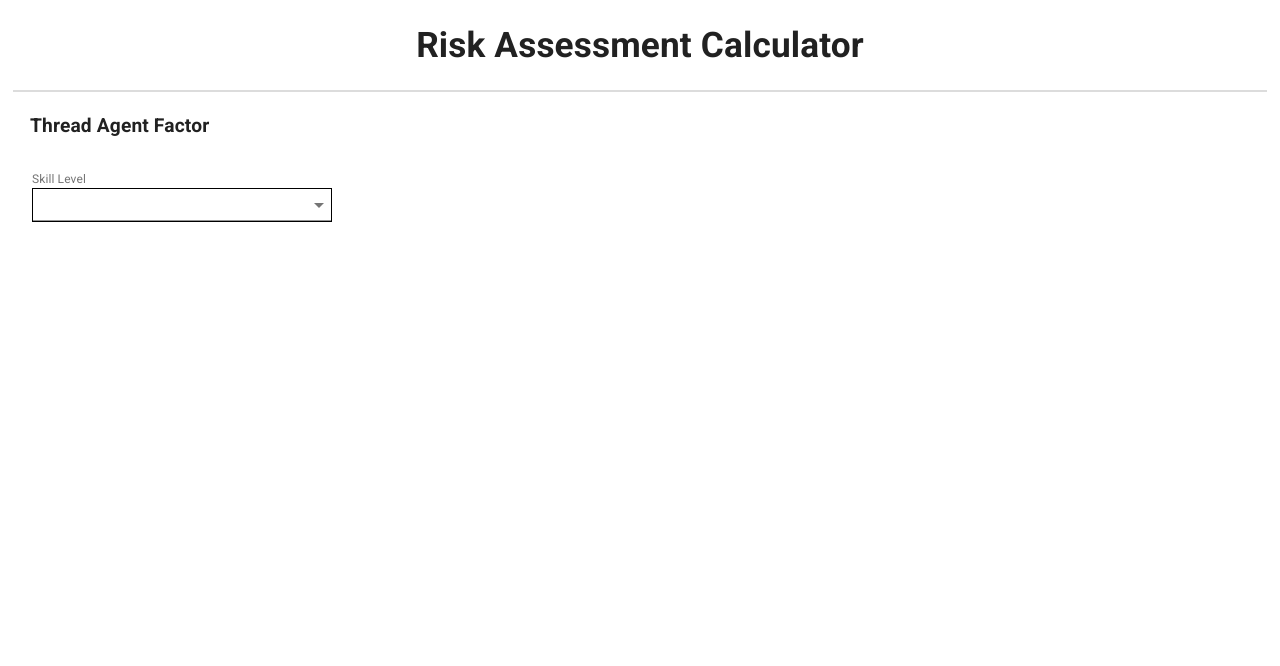
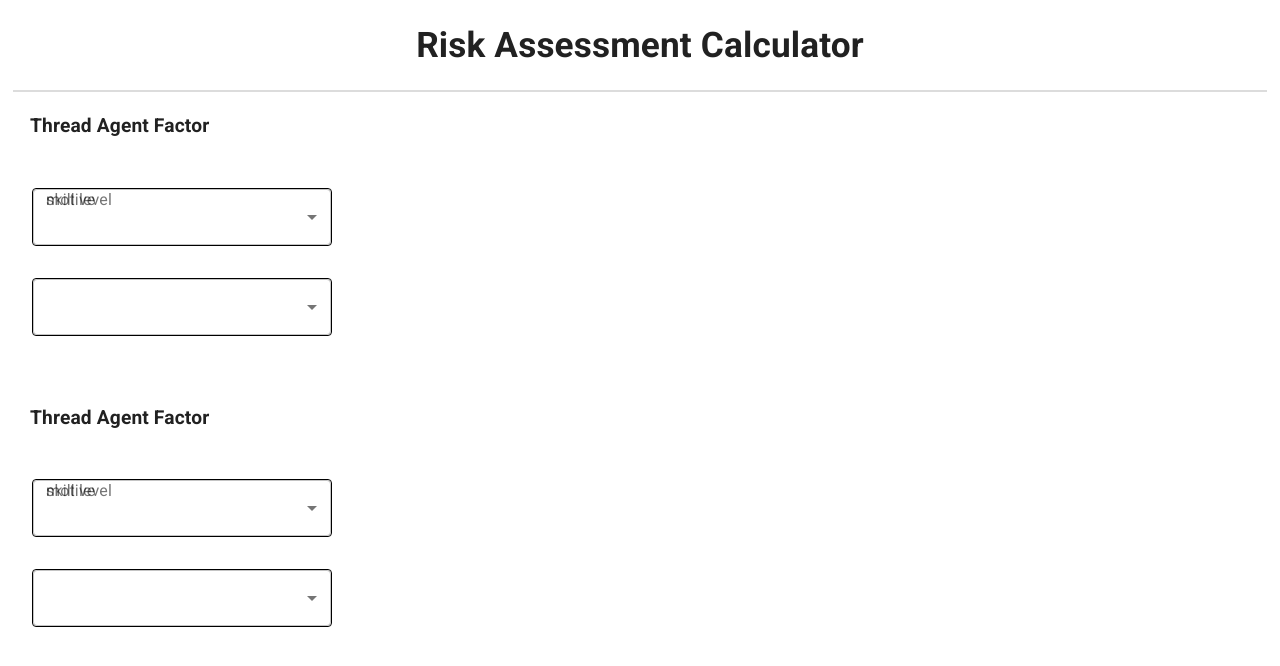
Before and after one commit to rajasoun/tdd-ts-jest-risk-calculator, a Next.js app: page / in a window 1280 px wide. Shown: the top 666 px of the page. Built offline with nearby package versions, Linux system fonts and the light colour scheme.

Commit message:
Add json file and intergrate to DropDown

```diff
--- a/component/select.tsx
+++ b/component/select.tsx
@@ -10,41 +10,59 @@ const useStyles = makeStyles((theme: Theme) =>
   createStyles({
       formControl: {
         margin: theme.spacing(4),
-        minWidth: 300,
+        minWidth: 300
       },
       selectEmpty: {
         marginTop: theme.spacing(2),
         marginLeft: theme.spacing(0),
+        marginBottom: theme.spacing(2),
         border: '1px solid black',
       },
     }),
 );
 
-const SelectDropDown = (props: any) => {
-  //console.log(props);
 
+const SelectDropDown = (props: any)=> {
+  const objectData = Object.values(props);
   const classes = useStyles();
+  const [dropDownData, setDropDownData] = React.useState('');
+
+
+  const handleChange = (event: React.ChangeEvent<{ value: unknown }>) => {
+    setDropDownData(event.target.value as string);
+  };
+
   return (
     <>
-        <FormControl className={classes.formControl}>
-        <InputLabel shrink id="demo-simple-select-placeholder-label-label">
-          Skill Level
-        </InputLabel>
+    <FormControl variant="outlined" className={classes.formControl}>
+      {
+        objectData.map((data: any, index: number) => {
+          return (
+          <>
+              <InputLabel id="demo-simple-select-outlined-label" key={index}>{data.name}</InputLabel>
               <Select
-          labelId="demo-simple-select-placeholder-label-label"
-          id="select-option"
-          onChange={(event) => props.updateFilter({ source: event.target.value })}
-          displayEmpty
+                labelId="demo-simple-select-outlined-label"
+                id="dropdown-id"
+                value={dropDownData}
+                onChange={handleChange}
+                label={data.name}
                 className={classes.selectEmpty}
               >
-          <MenuItem value=''>
+                <MenuItem value="">
                   <em>None</em>
                 </MenuItem>
-          <MenuItem value={1}>Ten</MenuItem>
-          <MenuItem value={3}>Twenty</MenuItem>
-          <MenuItem value={5}>Thirty</MenuItem>
+                {
+                  data["options"].map((newData:any, indexData: number) => {
+                    return <MenuItem value={newData.value} key={indexData}>{newData.name} ({newData.value})</MenuItem>
+                  })
+                }
               </Select>
+          </>
+          )
+        })
+      }
       </FormControl>
+
     </>
   )
 }
--- /dev/null
+++ b/data/risk-calculator.json
@@ -0,0 +1,46 @@
+{
+    "Thread Agent Factors" : [
+        {
+        "name" : "skill level",
+        "id": "SL",
+        "options":[
+            {
+                "name" : "Security penetration skills",
+                "value" : 1
+            },
+            {
+                "name" : "Network and programming skills",
+                "value" : 3
+            },
+            {
+                "name" : "Advanced computer user",
+                "value" : 5
+            },
+            {
+                "name" : "Some technical skills",
+                "value" : 6
+            },
+            {
+                "name" : "No technical skills",
+                "value" : 9
+            }
+        ]
+    },{
+        "name" : "motive",
+        "id": "M",
+        "options":[
+            {
+                "name" : "Low or no reward",
+                "value" : 1
+            },
+            {
+                "name" : "Possible reward",
+                "value" : 4
+            },
+            {
+                "name" : "High reward",
+                "value" : 9
+            }
+        ]
+    }]
+}
--- a/pages/index.tsx
+++ b/pages/index.tsx
@@ -1,6 +1,17 @@
 import Head from 'next/head';
 import styled, { css } from 'styled-components';
 import SelectDropDown from '../component/select';
+import { GetStaticProps } from 'next';
+import data from '../data/risk-calculator.json';
+
+
+export const getStaticProps: GetStaticProps = async (context) => {
+    return {
+        props: {
+            threadAgentFactors: data["Thread Agent Factors"],
+        }
+    }
+}
 
 const Title = styled.div`
     font-size: 2.2rem;
@@ -21,7 +32,9 @@ const StyleDiv = styled.div`
     margin-top: 20px;
     margin-left: 30px
 `;
-const Home = (props: any) => {
+const Home = ({threadAgentFactors}: any) => {
+    console.log(threadAgentFactors);
+
     return (
         <>
             <Head>
@@ -31,8 +44,18 @@ const Home = (props: any) => {
                 Risk Assessment Calculator
             </Title>
             <HorizontalLine />
-            <StyleDiv>Thread Agent Factor</StyleDiv>
-            <SelectDropDown props={props}/>
+            {
+                threadAgentFactors.map((ele: any, index: number) => {
+                    console.log(ele);
+                    return (
+                        <div key={index}>
+                            <StyleDiv>Thread Agent Factor</StyleDiv>
+                            <SelectDropDown {...threadAgentFactors}/>
+                        </div>
+                    )
+                })
+
+            }
         </>
     )
 }
--- a/tsconfig.json
+++ b/tsconfig.json
@@ -17,7 +17,7 @@
     "moduleResolution": "node",
     "resolveJsonModule": true,
     "isolatedModules": true,
-    "jsx": "react-jsx"
+    "jsx": "preserve"
   },
   "include": [
     "./src/**/*"
```
Also changed, not shown: 1 other file (tests, documents, lock files or other folders). Lines whose indentation alone changed are shown as unchanged.
